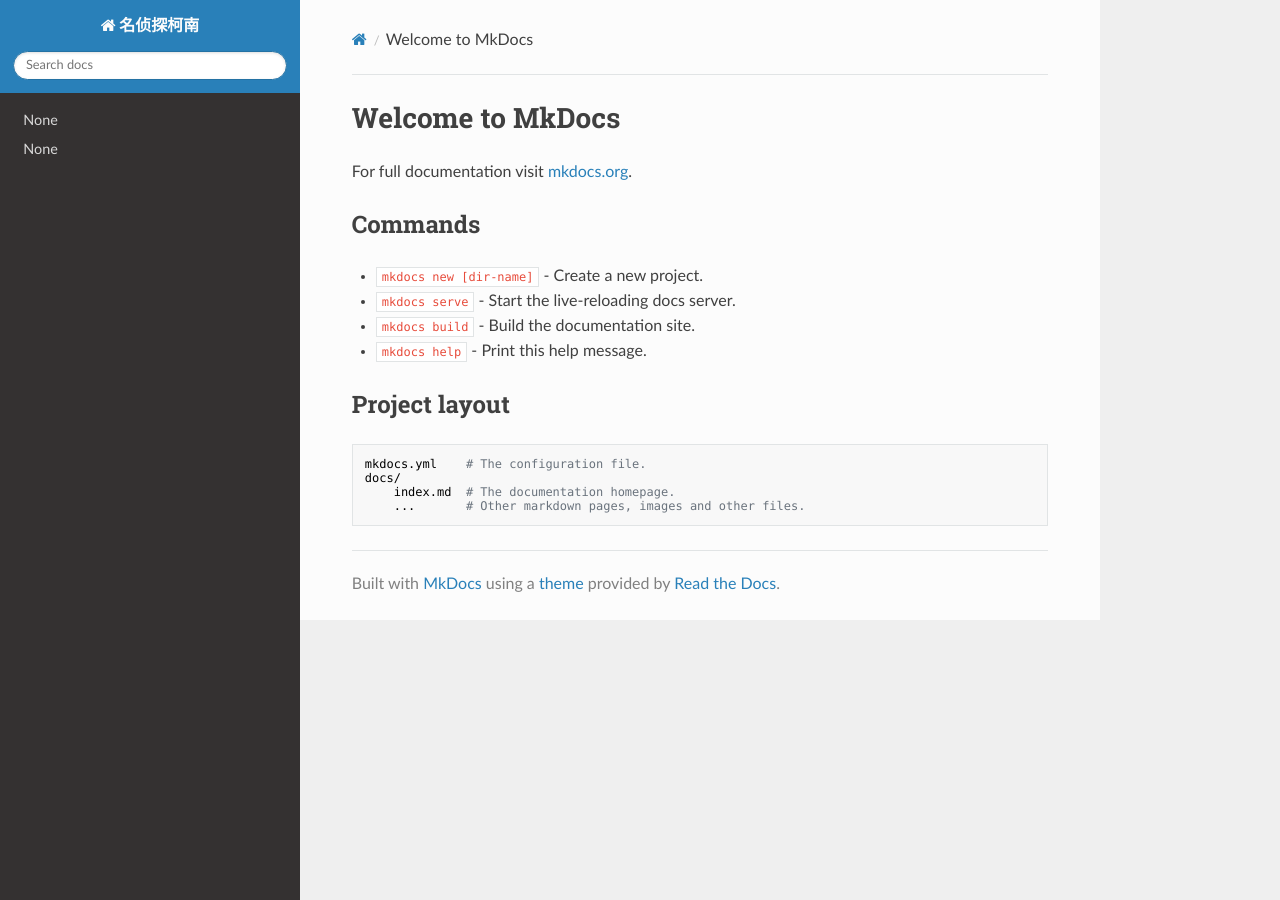
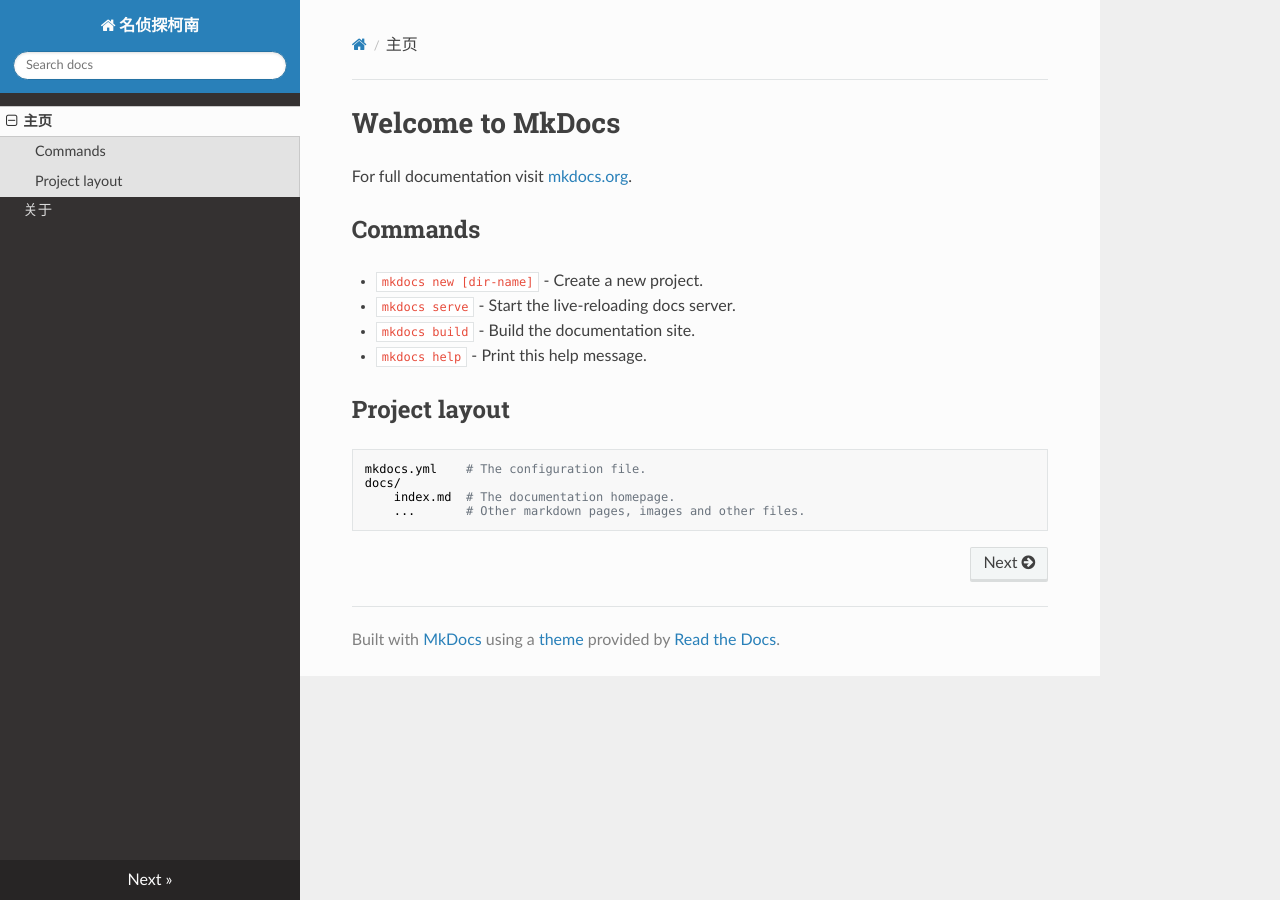
Before and after one commit to lightduer/myblog, an MkDocs documentation site: the page built from docs/index.md, in a window 1280 px wide. Built offline with MkDocs 1.6.1, drawn with Linux system fonts in a browser that asks for light colours; nearby versions of some CDN libraries; old or Windows-style settings are respelled for this version of MkDocs; part of the change alters nothing that is shown.

Commit message:
more about

```diff
--- a/mkdocs.yml
+++ b/mkdocs.yml
@@ -1,6 +1,5 @@
 site_name: 名侦探柯南
-pages:
-- MainPage：index.md
-- Go：about.md
-
+nav:
+- 主页: 'index.md'
+- 关于: 'about.md'
 theme: readthedocs
```
